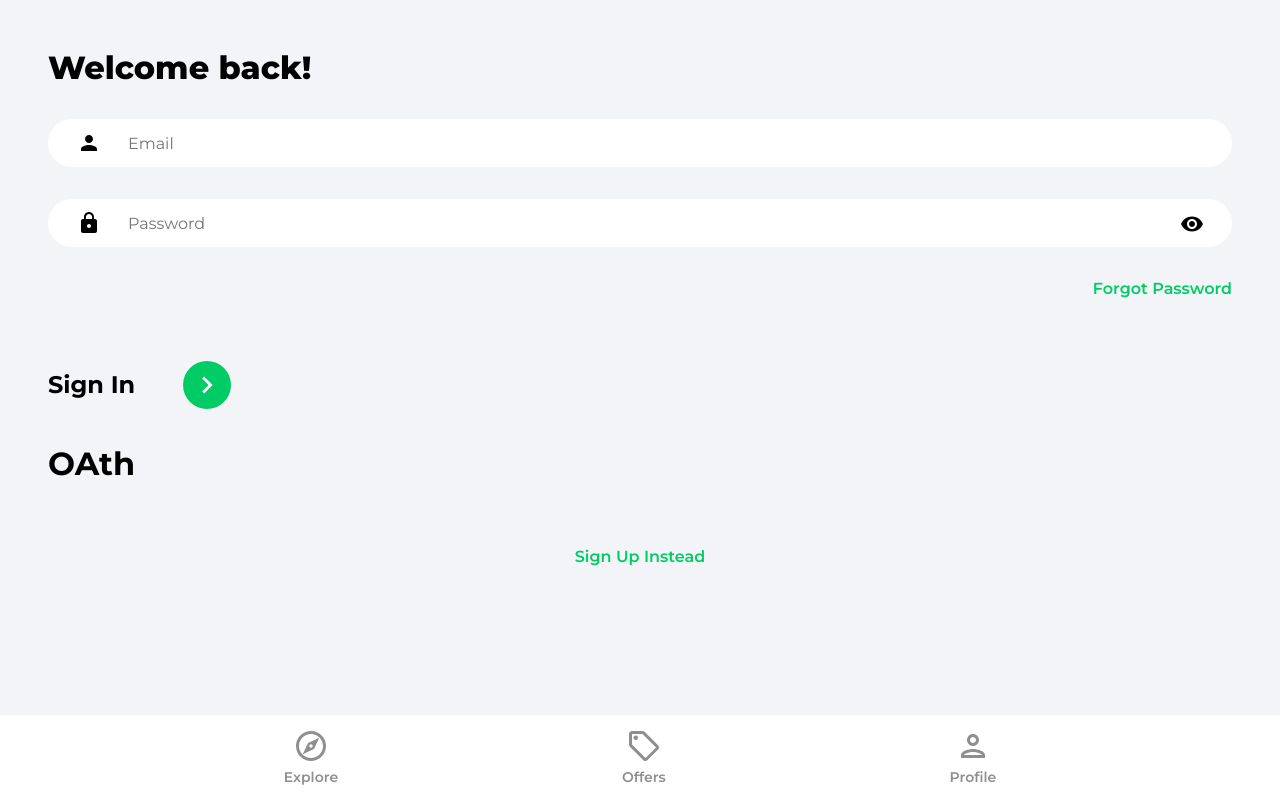
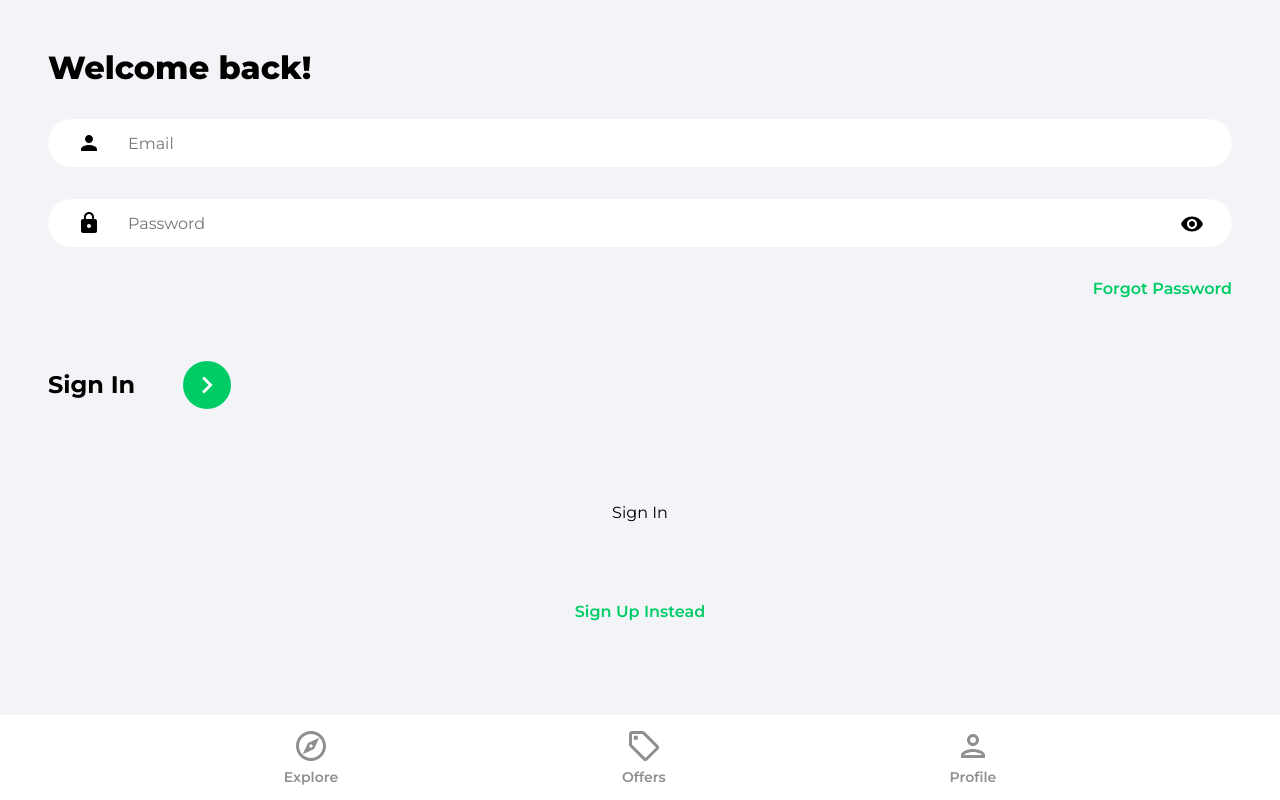
Before and after one commit to nameelza/house-marketplace, a React (Create React App) app: page /sign-in in a window 1280 px wide. Built offline with nearby package versions, Linux system fonts and the light colour scheme.

Commit message:
Update OAth.jsx

```diff
--- a/src/components/OAth.jsx
+++ b/src/components/OAth.jsx
@@ -1,4 +1,4 @@
-import { useLocation, useNavigate } from "react";
+import { useLocation, useNavigate } from "react-router-dom";
 import { getAuth, signInWithPopup, GoogleAuthProvider } from "firebase/auth";
 import { doc, setDoc, getDoc } from "firebase/firestore";
 import { db } from "../firebase.config";
@@ -6,10 +6,13 @@ import { toast } from "react-toastify";
 import googleIcon from "../assets/svg/googleIcon.svg";
 
 function OAth() {
+  const navigate = useNavigate();
+  const location = useLocation();
+
   return (
-    <>
-      <h1>OAth</h1>
-    </>
+    <div className="socialLogin">
+      <p>Sign {location.pathname === "/sign-in" ? "In" : "Up"}</p>
+    </div>
   );
 }
 
```
